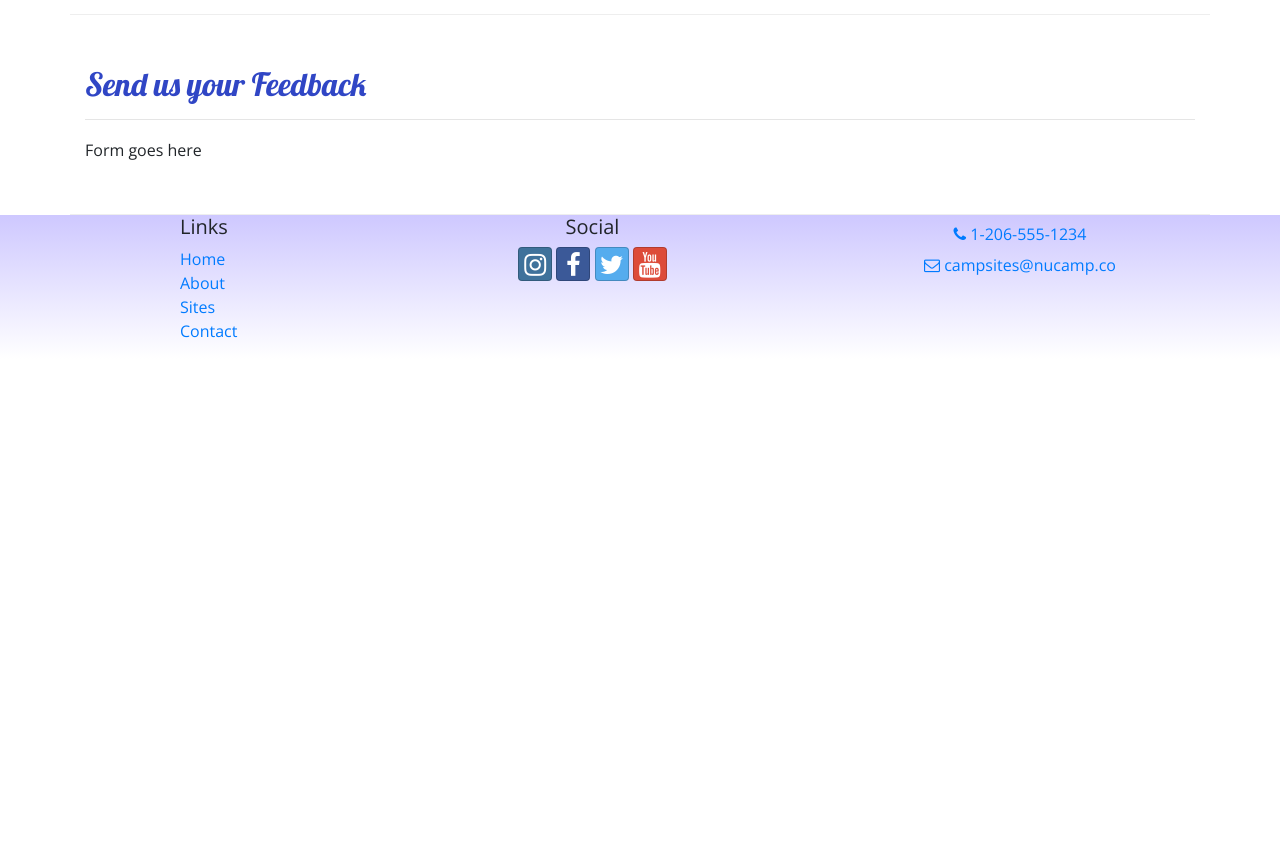
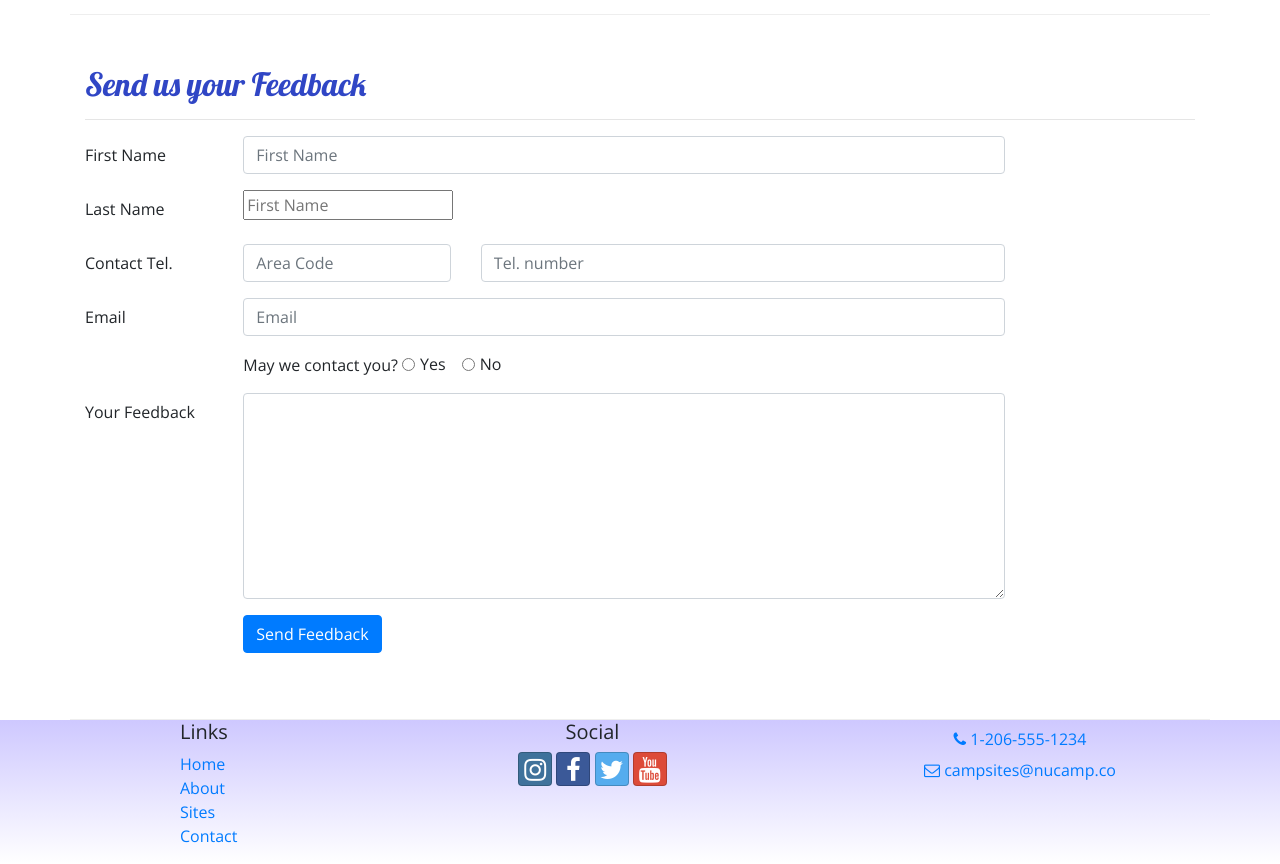
Before and after one commit to ramstush/nucamp-bootstrap, a website: page contactus.html in a window 1280 px wide. Shown: the part 560-1424 px from the top of the page. Before the commit the page ends 919 px from the top, so only its background shows below. Drawn offline with nearby package versions, Linux system fonts and the light colour scheme.

Commit message:
added a styled html form in contact page, updated comments to match other pages

```diff
--- a/contactus.html
+++ b/contactus.html
@@ -80,7 +80,59 @@
                 <hr />
             </div>
             <div class="col-md-10">
-                Form goes here
+                <form>
+                    <div class="form-group row">
+                        <label for="firstName" class="col-md-2 col-form-label"> First Name </label>
+                        <div class="col-md-10">
+                            <input type="text" class="form-control" id="firstName" name="firstName" placeholder="First Name" />
+                        </div>
+                    </div>
+                    <div class="form-group row">
+                        <label for="lastName" class="col-md-2 col-form-label"> Last Name </label>
+                        <div class="col-md-10">
+                            <input type="text" class="form-contorl" id="lastName" name="lastName" placeholder="First Name" />
+                        </div>
+                    </div>
+                    <div class="form-group row">
+                        <label for="areaCode" class="col-md-2 col-form-label"> Contact Tel. </label>
+                        <div class="col-5 col-md-3">
+                            <input type="tel" class="form-control" id="areaCode" name="areaCode" placeholder="Area Code" />
+                        </div>
+                        <div class="col-7">
+                            <input type="tel" class="form-control" id="telNum" placeholder="Tel. number" />
+                        </div>
+                    </div>
+                    <div class="form-group row">
+                        <label for="email" class="col-md-2 col-form-label"> Email </label>
+                        <div class="col-md-10">
+                            <input type="email"  class="form-control" id="email" name="email" placeholder="Email" />
+                        </div>
+                    </div>
+                    <div class="form-group row">
+                        <div class="col offset-md-2">
+                            May we contact you?
+                            <div class="form-check form-check-inline">
+                                <input type="radio" class="form-check-input" id="contactYes" name="contactRadios" value="yes" />
+                                <label for="contactYes" class="form-check-label"> Yes </label>
+                            </div>
+                            <div class="form-check form-check-inline">
+                                <input type="radio" class="form-check-input" id="contactNo" name="contactRadios" value="no" />
+                                <label for="contactNo" class="form-check-label"> No </label>
+                            </div>
+                        </div>
+                    </div>
+                    <div class="form-group row">
+                            <label for="feedback" class="col-md-2 col-form-label"> Your Feedback </label>
+                        <div class="col-md-10">
+                            <textarea class="form-control" id="feedback" name="feedback" rows="8">  </textarea>
+                        </div>
+                    </div>
+                    <div class="form-group row">
+                        <div class="offset-md-2 col-md-10">
+                            <button type="submit" class="btn btn-primary">Send Feedback </button>
+                        </div>
+                    </div>
+                </form>
             </div>
        </div>
 
```
Also changed, not shown: index.html (+1 -1 lines).
